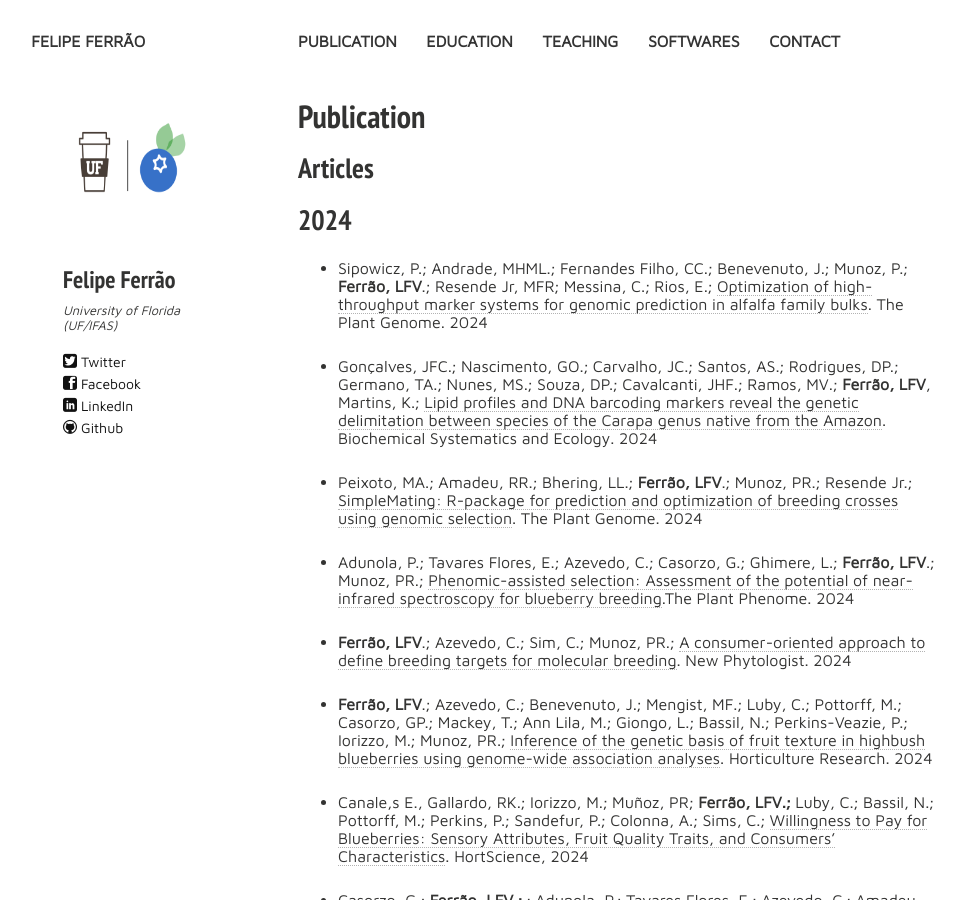
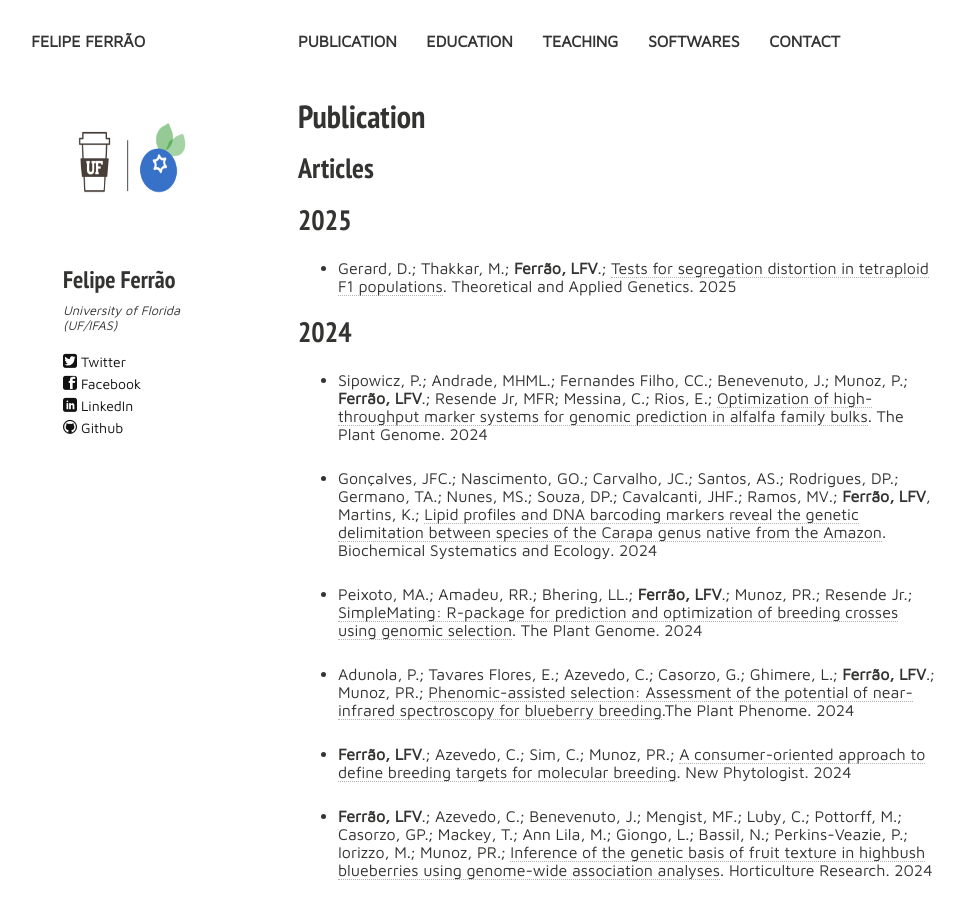
Before and after one commit to lfelipe-ferrao/lfelipe-ferrao.github.io, a Jekyll site: the page built from publication.md, in a window 1280 px wide and 900 px high. Shown: the whole window, without its empty margins (22-987 px from the left). Built offline with Jekyll 4.4.1, drawn with Linux system fonts in a browser that asks for light colours; nearby versions of some CDN libraries.

Commit message:
Update publication.md

```diff
--- a/publication.md
+++ b/publication.md
@@ -13,6 +13,10 @@ tags: [people, undergrads, MSc, PhD, postdocs]
 
 
 ## Articles
+
+## 2025
+
+- Gerard, D.; Thakkar, M.; **Ferrão, LFV**.; [Tests for segregation distortion in tetraploid F1 populations](https://link.springer.com/article/10.1007/s00122-025-04816-z). Theoretical and Applied Genetics. 2025
 
 ## 2024
 
```
